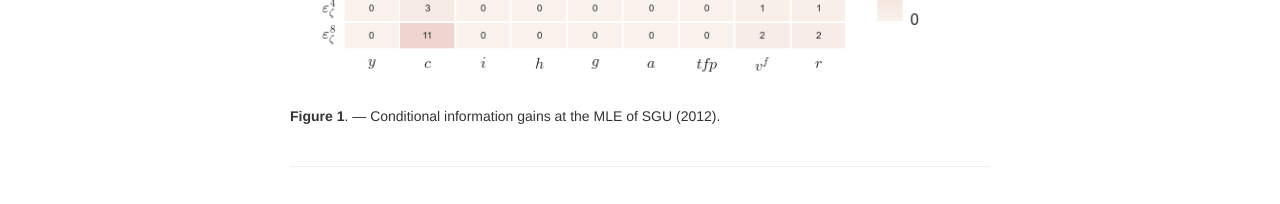
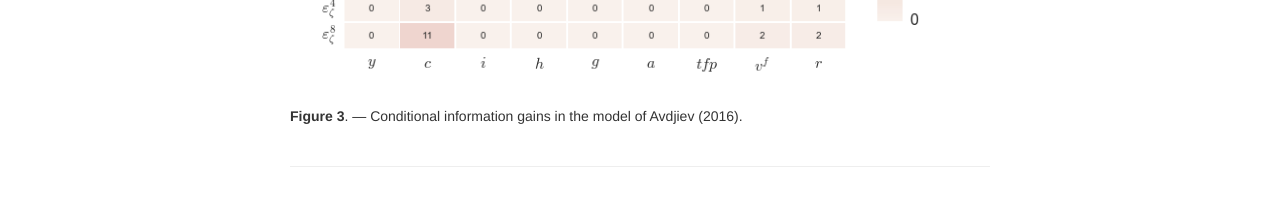
Before and after one commit to niskrev/niskrev.github.io, a Jekyll site: the page built from pages/publpics/iskrev2017_fig3.md, in a window 1280 px wide. Shown: the part 693-897 px from the top of the page. Built offline with Jekyll 4.4.1, drawn with Linux system fonts in a browser that asks for light colours.

Commit message:
updated figures

```diff
--- a/pages/publpics/iskrev2017_fig3.md
+++ b/pages/publpics/iskrev2017_fig3.md
@@ -17,4 +17,4 @@ Iskrev N. Are asset price data informative about news shocks? A DSGE perspective
 
 [![Information gains](../../assets/bigpublpics/CIGinnovSGUmle.png)](../../assets/biggerpics/CIGinnovSGUmle-BIG.png)
 
-**Figure 1**. &mdash; Conditional information gains at the MLE of SGU (2012).
+**Figure 3**. &mdash; Conditional information gains in the model of Avdjiev (2016).
```
